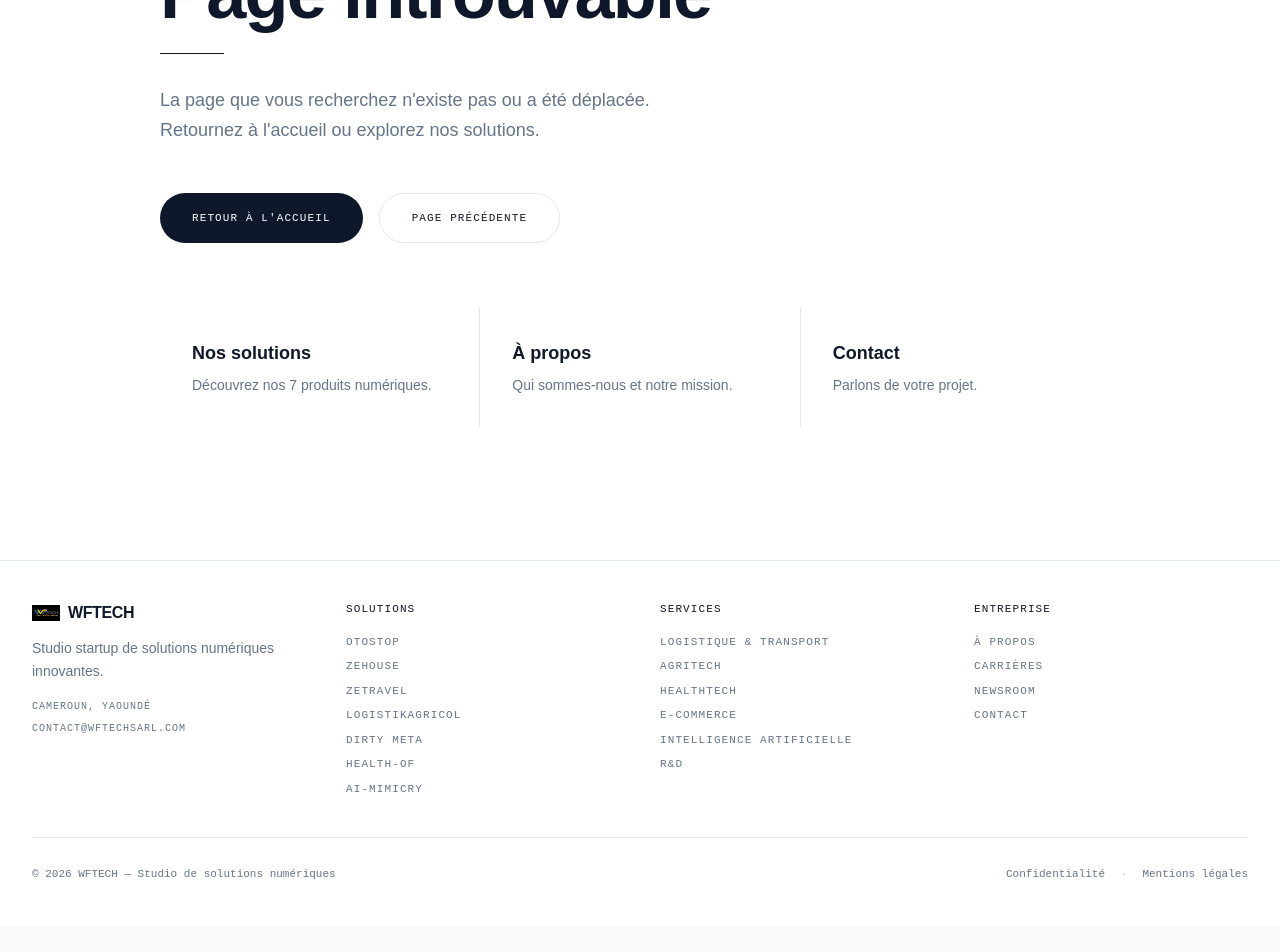
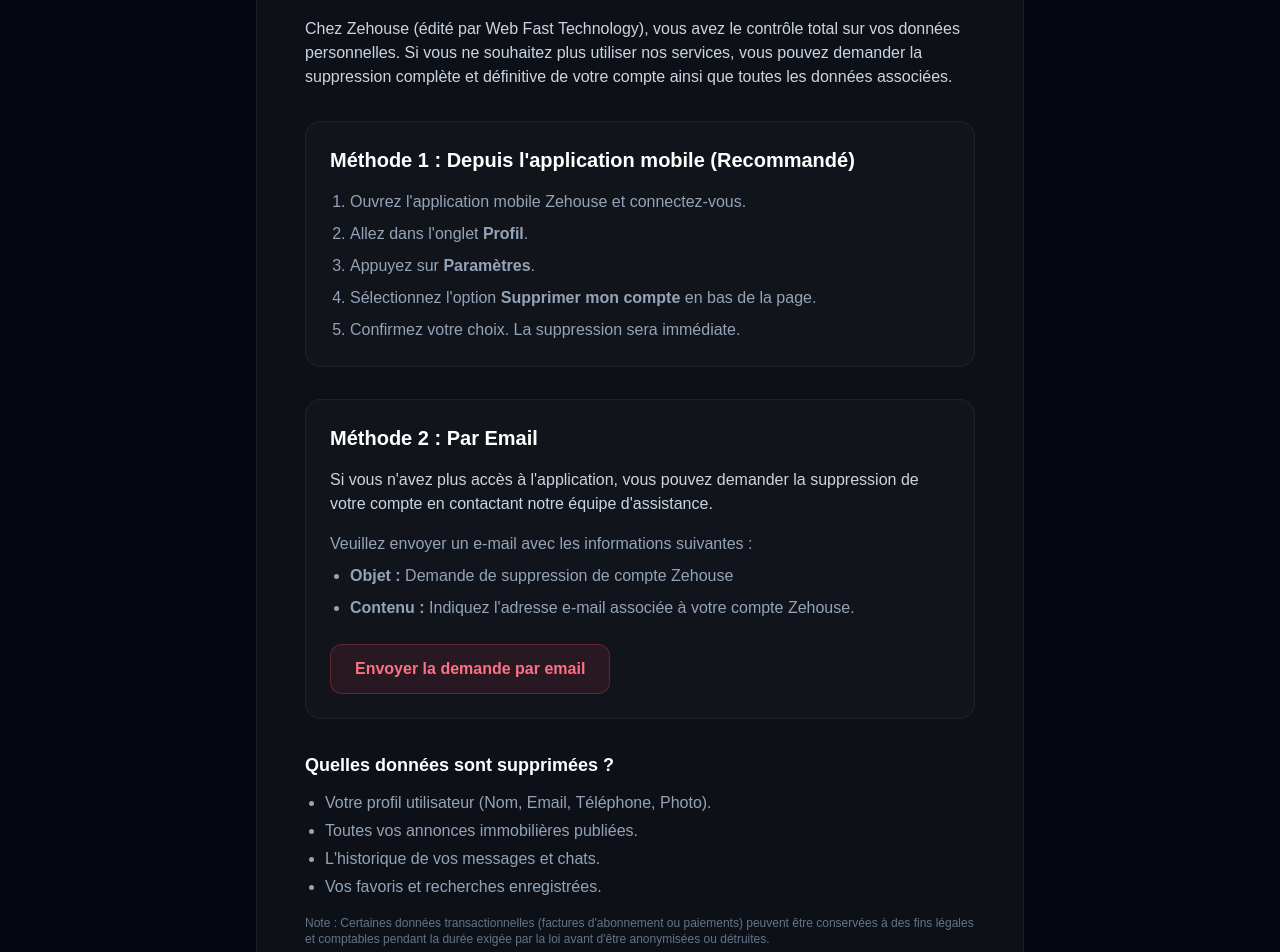
Before and after one commit to WEB-FAST-TECHNOLOGY/wftech, a Next.js app: page /solutions/zehouse/delete-account in a window 1280 px wide. Before the commit this address had no page. Shown: the part 240-1192 px from the top of the page. Before the commit the page ends 1166 px from the top, so only its background shows below. Built offline with nearby package versions, Linux system fonts and the light colour scheme.

Commit message:
feat: add account deletion instruction page for google play

```diff
--- /dev/null
+++ b/src/app/solutions/zehouse/delete-account/page.tsx
@@ -0,0 +1,72 @@
+import React from 'react';
+import Link from 'next/link';
+
+export default function DeleteAccount() {
+  return (
+    <div className="min-h-screen bg-[#050810] text-white py-12 px-6 sm:px-12 lg:px-24">
+      <div className="max-w-3xl mx-auto bg-[#0d1117] border border-white/[0.06] rounded-3xl p-8 md:p-12 shadow-2xl">
+
+        <Link href="/solutions/zehouse" className="inline-flex items-center text-sm font-semibold text-indigo-400 hover:text-indigo-300 transition-colors mb-8">
+          <svg className="w-4 h-4 mr-2" fill="none" stroke="currentColor" viewBox="0 0 24 24"><path strokeLinecap="round" strokeLinejoin="round" strokeWidth="2" d="M10 19l-7-7m0 0l7-7m-7 7h18" /></svg>
+          Retour à l'accueil
+        </Link>
+
+        <h1 className="text-3xl md:text-4xl font-bold text-transparent bg-clip-text bg-gradient-to-r from-rose-400 to-orange-400 mb-4">
+          Demande de suppression de compte
+        </h1>
+        <p className="text-sm text-slate-500 mb-8 font-mono">Applicable pour l'application mobile et web Zehouse</p>
+
+        <div className="space-y-8 text-slate-300 leading-relaxed text-sm md:text-base">
+
+          <p>
+            Chez Zehouse (édité par Web Fast Technology), vous avez le contrôle total sur vos données personnelles. Si vous ne souhaitez plus utiliser nos services, vous pouvez demander la suppression complète et définitive de votre compte ainsi que toutes les données associées.
+          </p>
+
+          <section className="bg-white/[0.02] border border-white/[0.06] rounded-2xl p-6">
+            <h2 className="text-xl font-bold text-white mb-4">Méthode 1 : Depuis l'application mobile (Recommandé)</h2>
+            <ol className="list-decimal pl-5 space-y-2 text-slate-400">
+              <li>Ouvrez l'application mobile Zehouse et connectez-vous.</li>
+              <li>Allez dans l'onglet <strong>Profil</strong>.</li>
+              <li>Appuyez sur <strong>Paramètres</strong>.</li>
+              <li>Sélectionnez l'option <strong>Supprimer mon compte</strong> en bas de la page.</li>
+              <li>Confirmez votre choix. La suppression sera immédiate.</li>
+            </ol>
+          </section>
+
+          <section className="bg-white/[0.02] border border-white/[0.06] rounded-2xl p-6">
+            <h2 className="text-xl font-bold text-white mb-4">Méthode 2 : Par Email</h2>
+            <p className="mb-4">
+              Si vous n'avez plus accès à l'application, vous pouvez demander la suppression de votre compte en contactant notre équipe d'assistance.
+            </p>
+            <p className="text-slate-400 mb-2">Veuillez envoyer un e-mail avec les informations suivantes :</p>
+            <ul className="list-disc pl-5 space-y-2 text-slate-400 mb-6">
+              <li><strong>Objet :</strong> Demande de suppression de compte Zehouse</li>
+              <li><strong>Contenu :</strong> Indiquez l'adresse e-mail associée à votre compte Zehouse.</li>
+            </ul>
+
+            <a
+              href="mailto:webfasttechnologysarl@gmail.com?subject=Demande de suppression de compte Zehouse"
+              className="inline-flex px-6 py-3 bg-rose-500/10 text-rose-400 border border-rose-500/30 rounded-xl font-semibold hover:bg-rose-500/20 transition-colors"
+            >
+              Envoyer la demande par email
+            </a>
+          </section>
+
+          <section>
+            <h2 className="text-lg font-bold text-white mb-3">Quelles données sont supprimées ?</h2>
+            <ul className="list-disc pl-5 mt-2 space-y-1 text-slate-400">
+              <li>Votre profil utilisateur (Nom, Email, Téléphone, Photo).</li>
+              <li>Toutes vos annonces immobilières publiées.</li>
+              <li>L'historique de vos messages et chats.</li>
+              <li>Vos favoris et recherches enregistrées.</li>
+            </ul>
+            <p className="mt-4 text-xs text-slate-500">
+              Note : Certaines données transactionnelles (factures d'abonnement ou paiements) peuvent être conservées à des fins légales et comptables pendant la durée exigée par la loi avant d'être anonymisées ou détruites.
+            </p>
+          </section>
+
+        </div>
+      </div>
+    </div>
+  );
+}
```
